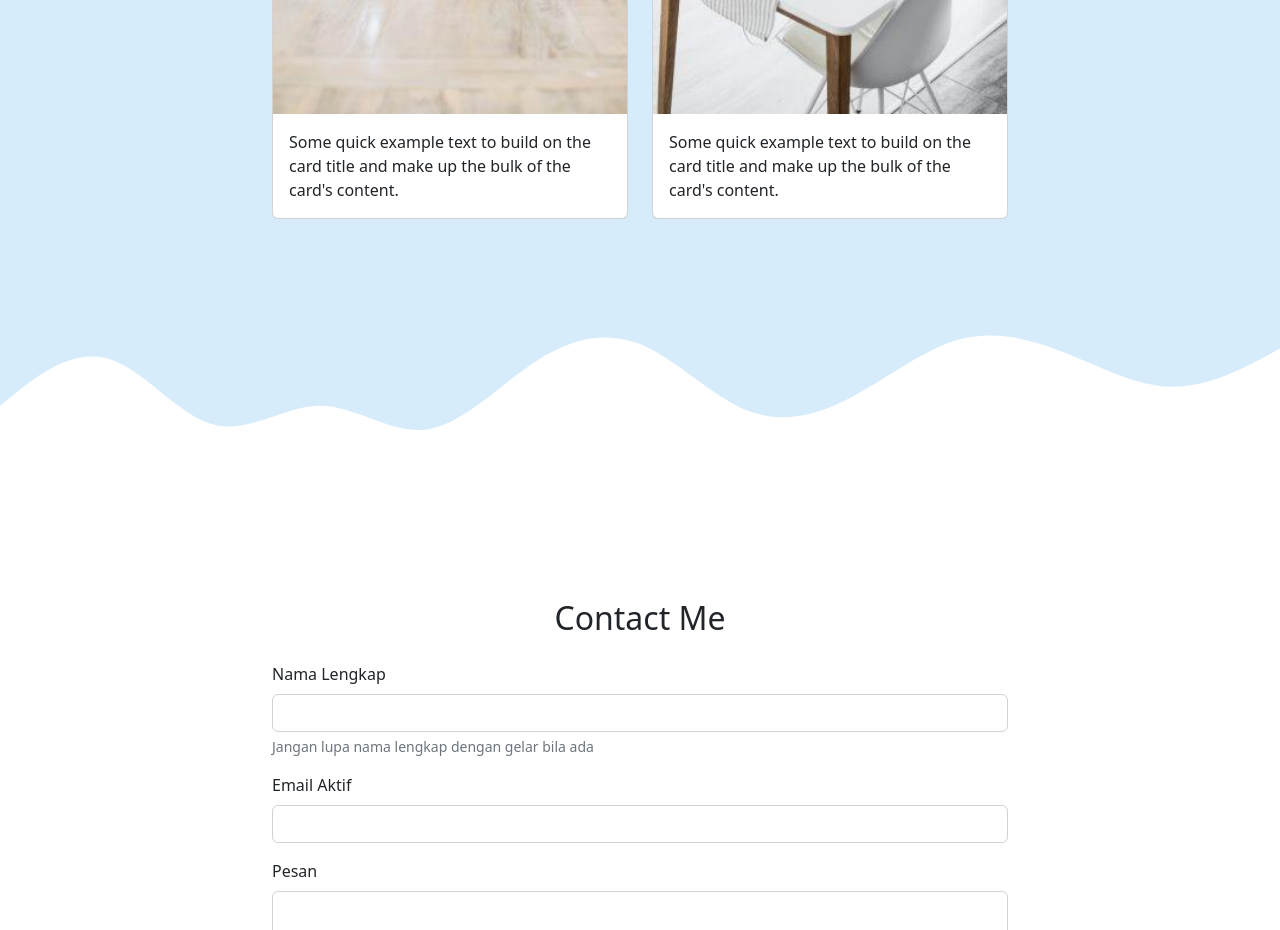
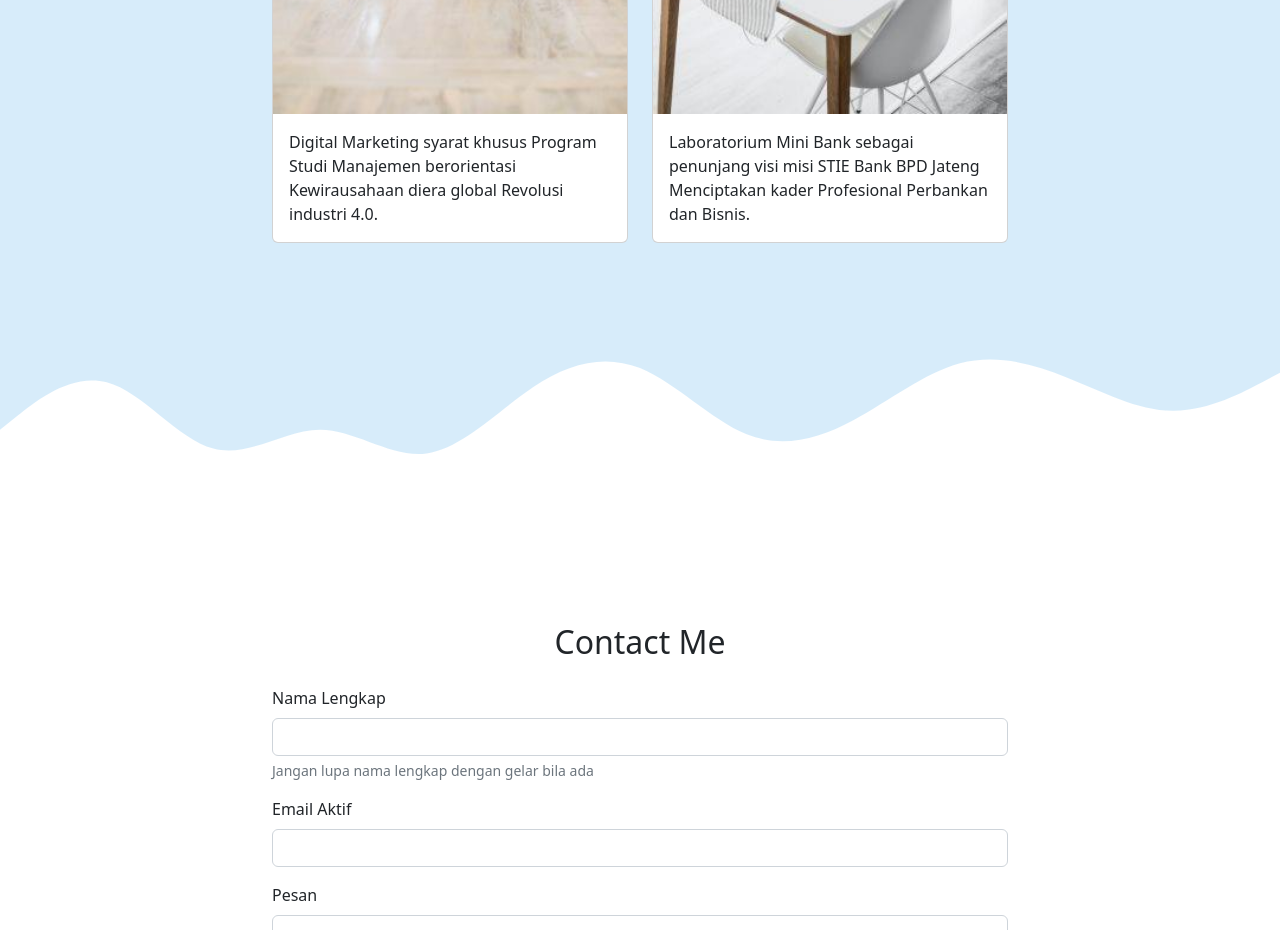
Before and after one commit to mbahjumain/mbahjumain.github.io, a plain HTML site: page index.html in a window 1280 px wide. Shown: the part 2700-3630 px from the top of the page. Drawn offline with nearby package versions, Linux system fonts and the light colour scheme.

Commit message:
Update index.html

```diff
--- a/index.html
+++ b/index.html
@@ -116,7 +116,7 @@
             <div class="card">
               <img src="img/projects/kompt-04.jpg" class="card-img-top" alt="Project4" />
               <div class="card-body">
-                <p class="card-text">Some quick example text to build on the card title and make up the bulk of the card's content.</p>
+                <p class="card-text">Digital Marketing syarat khusus Program Studi Manajemen berorientasi Kewirausahaan diera global Revolusi industri 4.0.</p>
               </div>
             </div>
           </div>
@@ -124,7 +124,7 @@
             <div class="card">
               <img src="img/projects/kompt-05.jpg" class="card-img-top" alt="Project5" />
               <div class="card-body">
-                <p class="card-text">Some quick example text to build on the card title and make up the bulk of the card's content.</p>
+                <p class="card-text">Laboratorium Mini Bank sebagai penunjang visi misi STIE Bank BPD Jateng Menciptakan kader Profesional Perbankan dan Bisnis.</p>
               </div>
             </div>
           </div>
```
